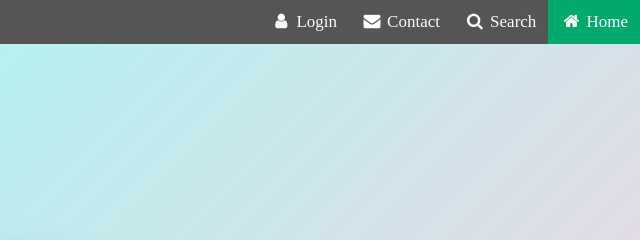
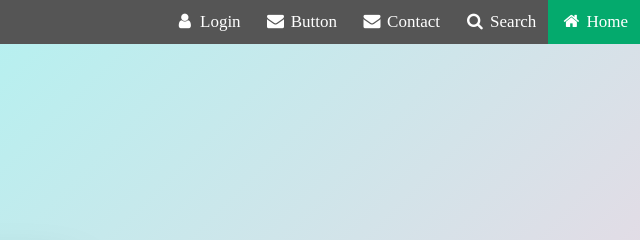
Before and after one commit to X-Design/website17, a website: page src/sass/index.html in a window 1280 px wide. Shown: the top 240 px of the page, 640-1280 px from the left. Drawn offline with nearby package versions, Linux system fonts and the light colour scheme; files that its build step writes are made by us from their sources.

Commit message:
website-17-3

```diff
--- a/src/sass/index.html
+++ b/src/sass/index.html
@@ -17,6 +17,7 @@
 	<a class="active" href="#"><i class="fa fa-fw fa-home"></i> Home</a>
 	<a href="#"><i class="fa fa-fw fa-search"></i> Search</a>
 	<a href="#"><i class="fa fa-fw fa-envelope"></i> Contact</a>
+	<a href="button.html"><i class="fa fa-fw fa-envelope"></i> Button</a>
 	<a href="#"><i class="fa fa-fw fa-user"></i> Login</a>
 </div>
 </header>
```
